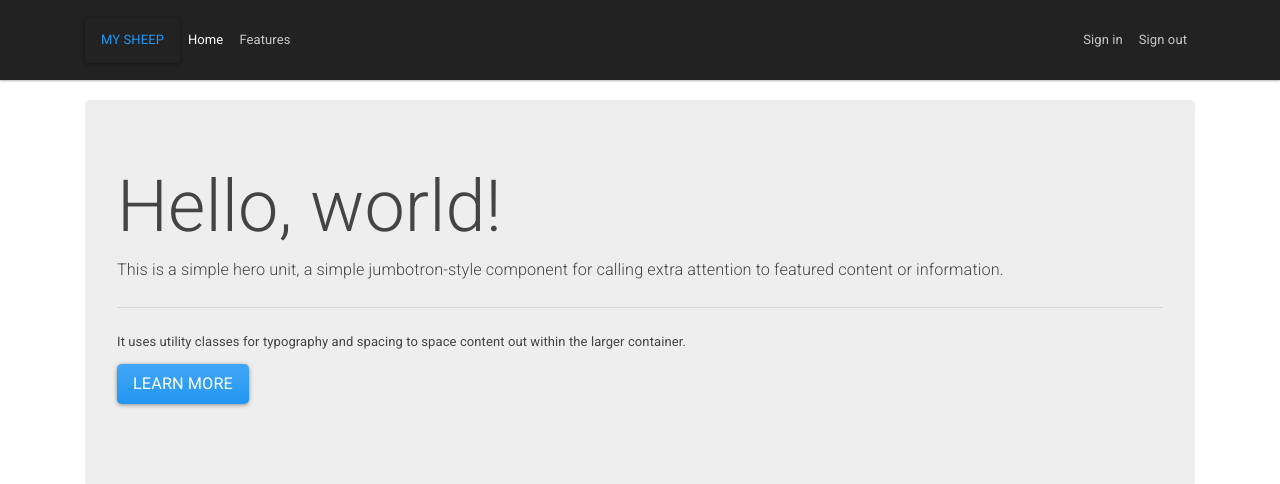
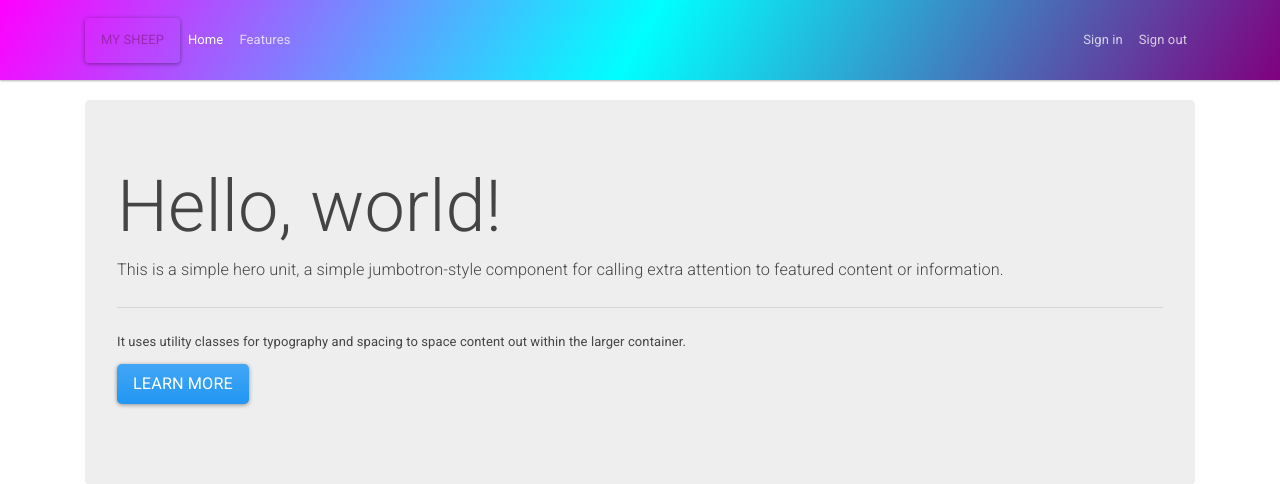
Before and after one commit to amir511/My-Sheep-Flask-edition, a Flask app: page / in a window 1280 px wide. Shown: the top 484 px of the page. Run offline with Flask 2, Linux system fonts and the light colour scheme; some libraries are stand-ins or nearby versions.

Commit message:
change in base.html

```diff
--- a/templates/base.html
+++ b/templates/base.html
@@ -5,12 +5,13 @@
     <meta name="viewport" content="width=device-width, initial-scale=1.0">
     <link rel="stylesheet" href="https://maxcdn.bootstrapcdn.com/bootswatch/4.0.0-beta.3/materia/bootstrap.min.css">
     <script src="https://maxcdn.bootstrapcdn.com/bootstrap/4.0.0-beta.2/js/bootstrap.min.js" integrity="sha384-alpBpkh1PFOepccYVYDB4do5UnbKysX5WZXm3XxPqe5iKTfUKjNkCk9SaVuEZflJ" crossorigin="anonymous"></script>
+    <link rel="stylesheet" href="/static/css/base.css">
     <title>{{ title }}</title>
   </head>
   <body>
     <nav class="navbar navbar-expand-lg navbar-dark bg-dark">
         <div class="container">
-            <a type="button" class="btn btn-outline-primary" href="/">My Sheep</a>
+            <a type="button" class="btn btn-outline-info" href="/">My Sheep</a>
                 <button class="navbar-toggler" type="button" data-toggle="collapse" data-target="#navbarColor02" aria-controls="navbarColor02" aria-expanded="false" aria-label="Toggle navigation" style="">
                   <span class="navbar-toggler-icon"></span>
                 </button>
```
